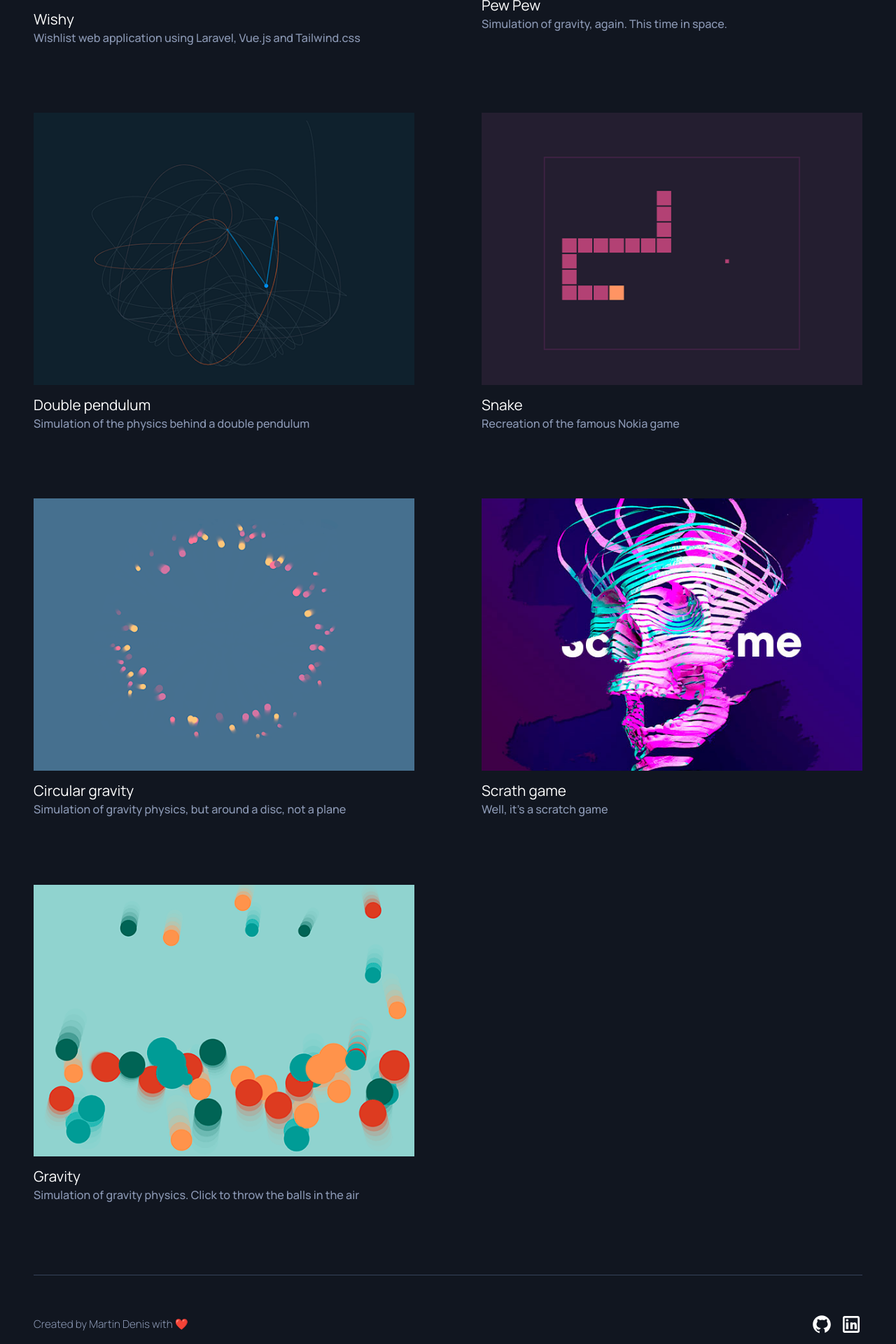
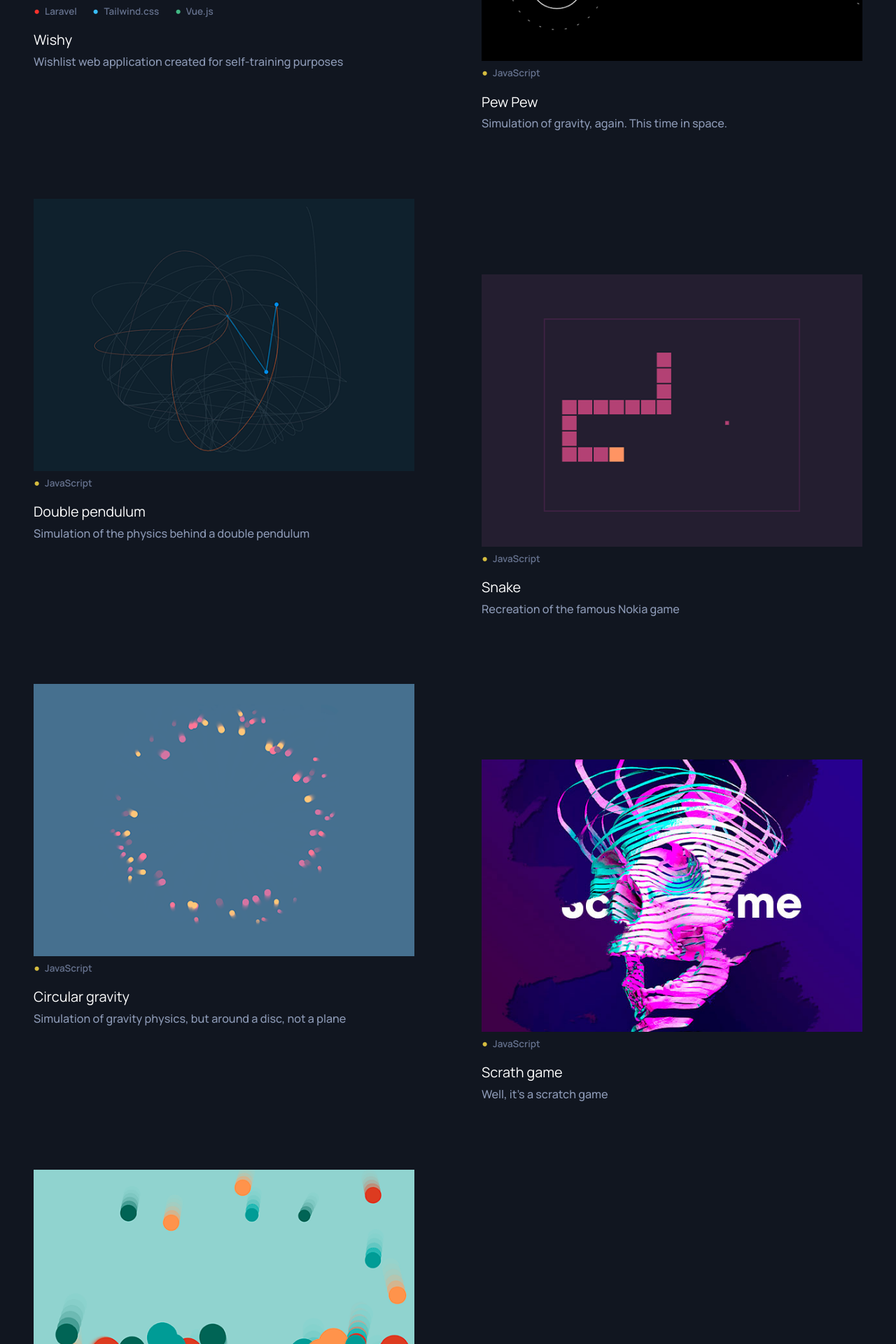
Before and after one commit to martydenis/portfolio, a PHP site: page /sandbox/ in a window 1280 px wide. Shown: the part 719-2639 px from the top of the page at 70% size. Run offline with PHP 8.4, Linux system fonts and the light colour scheme; some web fonts are replaced.

Commit message:
Added project tags. Improvements here and there

```diff
--- a/_footer.php
+++ b/_footer.php
@@ -1,7 +1,7 @@
 <footer id="footer">
   <div class="container-big">
     <hr>
-
+    <div id="footer__content">
       <p>Created by Martin Denis with ❤️</p>
 
       <ul>
@@ -21,4 +21,5 @@
         </li>
       </ul>
     </div>
+  </div>
 </footer>
--- a/dist/game.css
+++ b/dist/game.css
@@ -1,3 +1,3 @@
-:root{--primary-color: #1a58d7;--dark-bg: #111620;--dark-color: #8c99b5;--dark-highlight: #ffffff;--dark-border-color: #36425a;--dark-border: 1px solid #36425a;--container-padding: calc(var(--grid-gap) * 2);--grid-gap: 12px;--spacer: 5rem}@media screen and (min-width: 689px){:root{--grid-gap: 24px;--spacer: 3rem}}@media screen and (max-width: 439px){:root{--spacer: 2rem}}*,*:before,*:after{box-sizing:border-box}#back{position:fixed;display:flex;align-items:center;color:var(--dark-highlight);text-decoration:none;z-index:100;font-family:"Gill Sans",Arial,sans-serif;font-size:15px;font-weight:300;top:var(--grid-gap);left:calc((var(--container-padding) - 12px)/2);line-height:24px;user-select:none;mix-blend-mode:difference}#back:before{content:"";height:1px;background-color:var(--dark-highlight);width:12px;margin-right:calc((var(--container-padding) - 12px)/2)}
+:root{--primary-color: #1a58d7;--dark-bg: #111620;--dark-color: #8c99b5;--dark-muted: #65718d;--dark-highlight: #ffffff;--dark-border-color: #36425a;--dark-border: 1px solid #36425a;--container-padding: calc(var(--grid-gap) * 2);--grid-gap: 12px;--spacer: 5rem}@media screen and (min-width: 689px){:root{--grid-gap: 24px;--spacer: 3rem}}@media screen and (max-width: 439px){:root{--spacer: 2rem}}*,*:before,*:after{box-sizing:border-box}#back{position:fixed;display:flex;align-items:center;color:var(--dark-highlight);text-decoration:none;z-index:100;font-family:"Gill Sans",Arial,sans-serif;font-size:15px;font-weight:300;top:var(--grid-gap);left:calc((var(--container-padding) - 12px)/2);line-height:24px;user-select:none;mix-blend-mode:difference}#back:before{content:"";height:1px;background-color:var(--dark-highlight);width:12px;margin-right:calc((var(--container-padding) - 12px)/2)}
 
 /*# sourceMappingURL=game.css.map*/
--- a/index.php
+++ b/index.php
@@ -49,7 +49,7 @@
 			<div id="projects__intro__wrapper">
 				<div id="projects__intro">
 					<h2 id="projects__intro__title">My work</h2>
-					<p class="anim-appear">A selected list of recent work</p>
+					<p class="anim-appear">A handpicked list of recent projects</p>
 				</div>
 			</div>
 
--- a/sandbox/index.php
+++ b/sandbox/index.php
@@ -27,8 +27,13 @@
 							<div class="project-thumb-container">
 								<img src="wishy/thumb.webp" alt="Wishy" width="588" height="420">
 							</div>
+							<ul class="project-tags">
+								<li class="tag-laravel">Laravel</li>
+								<li class="tag-tailwind">Tailwind.css</li>
+								<li class="tag-vue">Vue.js</li>
+							</ul>
 							<h3>Wishy</h3>
-							<p>Wishlist web application using Laravel, Vue.js and Tailwind.css</p>
+							<p>Wishlist web application created for self-training purposes</p>
 						</a>
 					</article>
 				</li>
@@ -38,6 +43,9 @@
 							<div class="project-thumb-container">
 								<img src="pewpew/thumb.png" alt="Pew Pew" width="588" height="420">
 							</div>
+							<ul class="project-tags">
+								<li class="tag-js">JavaScript</li>
+							</ul>
 							<h3>Pew Pew</h3>
 							<p>Simulation of gravity, again. This time in space.</p>
 						</a>
@@ -49,6 +57,9 @@
 							<div class="project-thumb-container">
 								<img src="double-pendulum/thumb.png" alt="Double pendulum" width="588" height="420">
 							</div>
+							<ul class="project-tags">
+								<li class="tag-js">JavaScript</li>
+							</ul>
 							<h3>Double pendulum</h3>
 							<p>Simulation of the physics behind a double pendulum</p>
 						</a>
@@ -60,6 +71,9 @@
 							<div class="project-thumb-container">
 								<img src="snake/thumb.png" alt="Snake" width="588" height="420">
 							</div>
+							<ul class="project-tags">
+								<li class="tag-js">JavaScript</li>
+							</ul>
 							<h3>Snake</h3>
 							<p>Recreation of the famous Nokia game</p>
 						</a>
@@ -71,6 +85,9 @@
 							<div class="project-thumb-container">
 								<img src="gravity-circular/thumb.png" alt="Circular gravity" width="588" height="420">
 							</div>
+							<ul class="project-tags">
+								<li class="tag-js">JavaScript</li>
+							</ul>
 							<h3>Circular gravity</h3>
 							<p>Simulation of gravity physics, but around a disc, not a plane</p>
 						</a>
@@ -82,6 +99,9 @@
 							<div class="project-thumb-container">
 								<img src="scratch-game/thumb.jpg" alt="Scrath game" width="588" height="420">
 							</div>
+							<ul class="project-tags">
+								<li class="tag-js">JavaScript</li>
+							</ul>
 							<h3>Scrath game</h3>
 							<p>Well, it's a scratch game</p>
 						</a>
@@ -93,6 +113,9 @@
 							<div class="project-thumb-container">
 								<img src="gravity/thumb.png" alt="Gravity" width="588" height="420">
 							</div>
+							<ul class="project-tags">
+								<li class="tag-js">JavaScript</li>
+							</ul>
 							<h3>Gravity</h3>
 							<p>Simulation of gravity physics. Click to throw the balls in the air</p>
 						</a>
--- a/src/js/home/index.js
+++ b/src/js/home/index.js
@@ -49,6 +49,7 @@ gsap.to('#projects__intro', {
 
 gsap.to('#projects__intro__title', {
   textIndent: '-4em',
+  ease: 'none',
   scrollTrigger: {
     trigger: '#projects__intro__wrapper',
     scrub: true
--- a/src/scss/_base.scss
+++ b/src/scss/_base.scss
@@ -139,9 +139,9 @@ hr {
     margin: 0;
   }
 
-  .container-big {
+  &__content {
     display: flex;
-    column-gap: var(--grid-gap);
+    gap: var(--grid-gap);
     flex-wrap: wrap;
     justify-content: space-between;
     align-items: center;
--- a/src/scss/_root.scss
+++ b/src/scss/_root.scss
@@ -5,6 +5,7 @@ $transition-default: 0.30s ease-out;
 
    --dark-bg: #111620;
    --dark-color: #8c99b5;
+   --dark-muted: #65718d;
    --dark-highlight: #ffffff;
    --dark-border-color: #36425a;
    --dark-border: 1px solid #36425a;
--- a/src/scss/sandbox.scss
+++ b/src/scss/sandbox.scss
@@ -46,12 +46,16 @@ h1 {
 
    @media screen and (min-width: 690px) {
       width: 50%;
+
+      &:nth-child(2n) {
+         margin-top: calc(var(--spacer) * 2);
+      }
    }
 
    h3 {
-      font-size: 1.15em;
+      font-size: 1.1em;
       color: var(--dark-highlight);
-      margin-bottom: 0.25em;
+      margin-bottom: 0.5em;
       font-weight: 400;
       transition: color $transition-default;
    }
@@ -69,17 +73,57 @@ h1 {
       }
 
       h3 {
-         color: var(--primary-color);
+         color: var(--dark-color);
       }
    }
+}
+
+.project-tags {
+   list-style: none;
+   margin: 0;
+   padding: 0;
+   display: flex;
+   gap: 1.25rem;
+   flex-wrap: wrap;
+   margin-bottom: 1.25rem;
+
+   li {
+      font-size: 0.75rem;
+      line-height: 1.25;
+      font-weight: 600;
+      border-radius: 99px;
+      color: var(--dark-muted);
+
+      &:before {
+         color: var(--accent-color);
+         content: '•';
+         display: inline-block;
+         transform: scale(1.7);
+         transform-origin: center center;
+         margin-right: 0.5em;
+      }
+   }
+}
+
+.tag-laravel {
+   --accent-color: #F9322C;
+}
+.tag-tailwind {
+   --accent-color: #38bdf8;
+}
+.tag-vue {
+   --accent-color: #42b883;
+}
+.tag-js {
+   --accent-color: #d5bc3f;
 }
 
 .project-thumb-container {
    position: relative;
    overflow: hidden;
-   margin-bottom: 1rem;
+   margin-bottom: 0.5rem;
 
    img {
-      transition: all 3s ease;
+      transition: all 4s ease;
    }
 }
```
Also changed, not shown: src/scss/index.scss (+10 -7 lines), dist/index.bundle.js, dist/index.css, dist/pagenotfound.css, dist/sandbox.css, 5 other files. Lines whose indentation alone changed are shown as unchanged.
